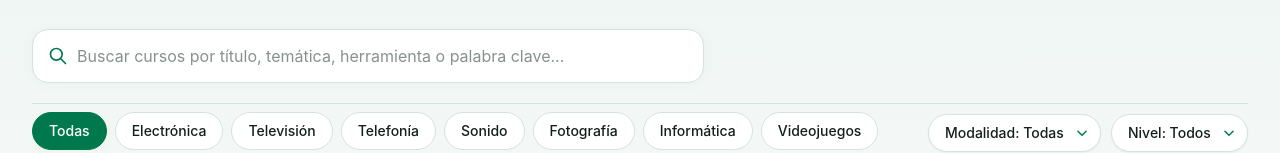
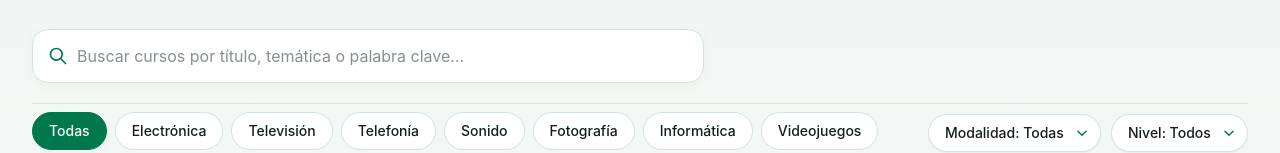
Before and after one commit to odinfantes-lab/Catalogo-de-Electr-nica-en-color, a plain HTML site: page index.html in a window 1280 px wide. Shown: the part 308-461 px from the top of the page. Drawn offline with nearby package versions, Linux system fonts and the light colour scheme.

Commit message:
Update index.html

```diff
--- a/index.html
+++ b/index.html
@@ -167,7 +167,7 @@
                         <input
                             type="text"
                             id="searchInput"
-                            placeholder="Buscar cursos por título, temática, herramienta o palabra clave..."
+                            placeholder="Buscar cursos por título, temática o palabra clave..."
                             class="w-full pl-11 pr-10 py-3.5 bg-white border border-[#D5E3DD] rounded-2xl text-sm sm:text-base text-[#141F1B] placeholder-[#52635C]/70 shadow-eci focus:outline-none focus:ring-2 focus:ring-[#00784E] focus:border-transparent transition-all"
                         >
                         <button id="clearSearchBtn" onclick="clearSearch()" class="hidden absolute inset-y-0 right-0 pr-3.5 flex items-center text-[#52635C] hover:text-[#141F1B]">
```
